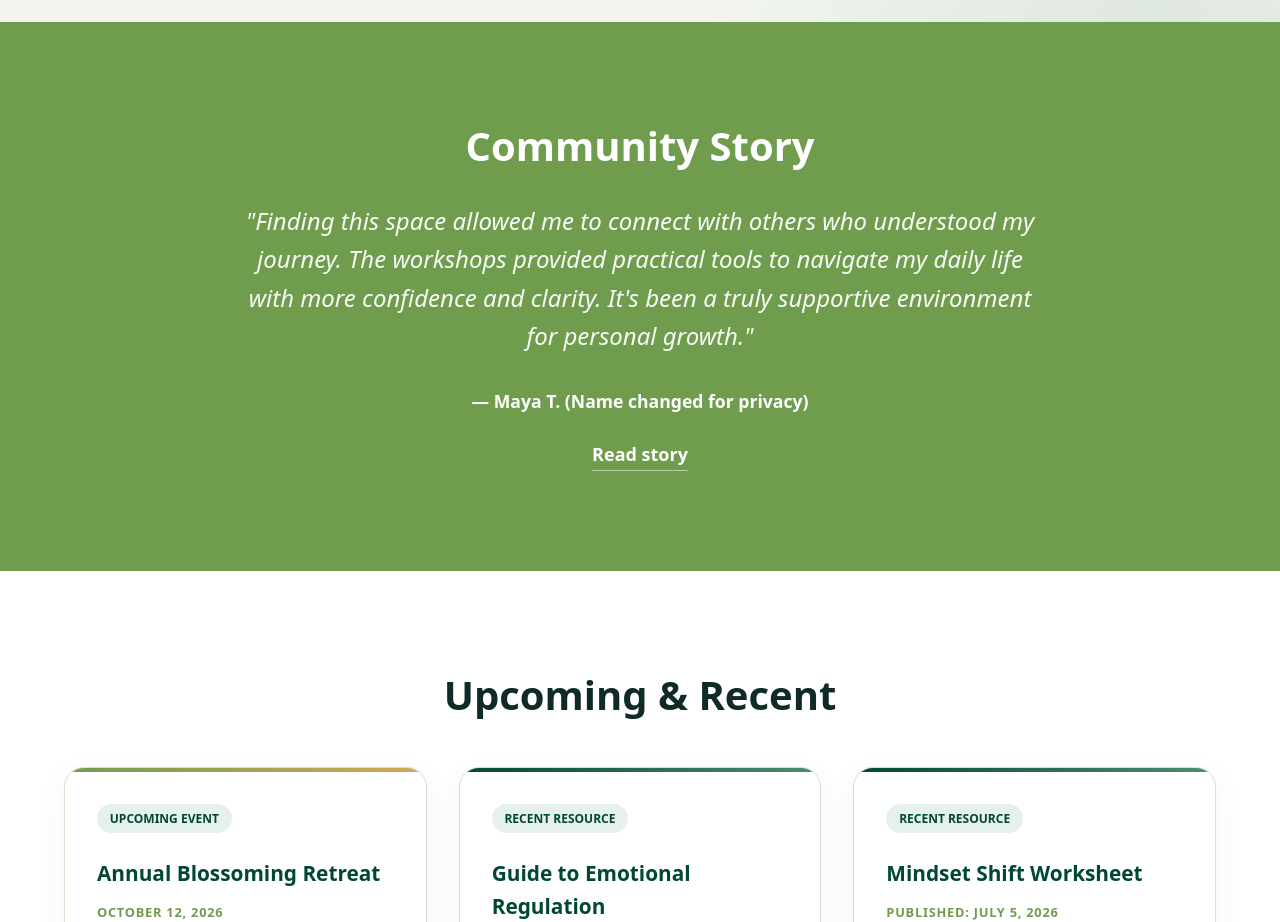
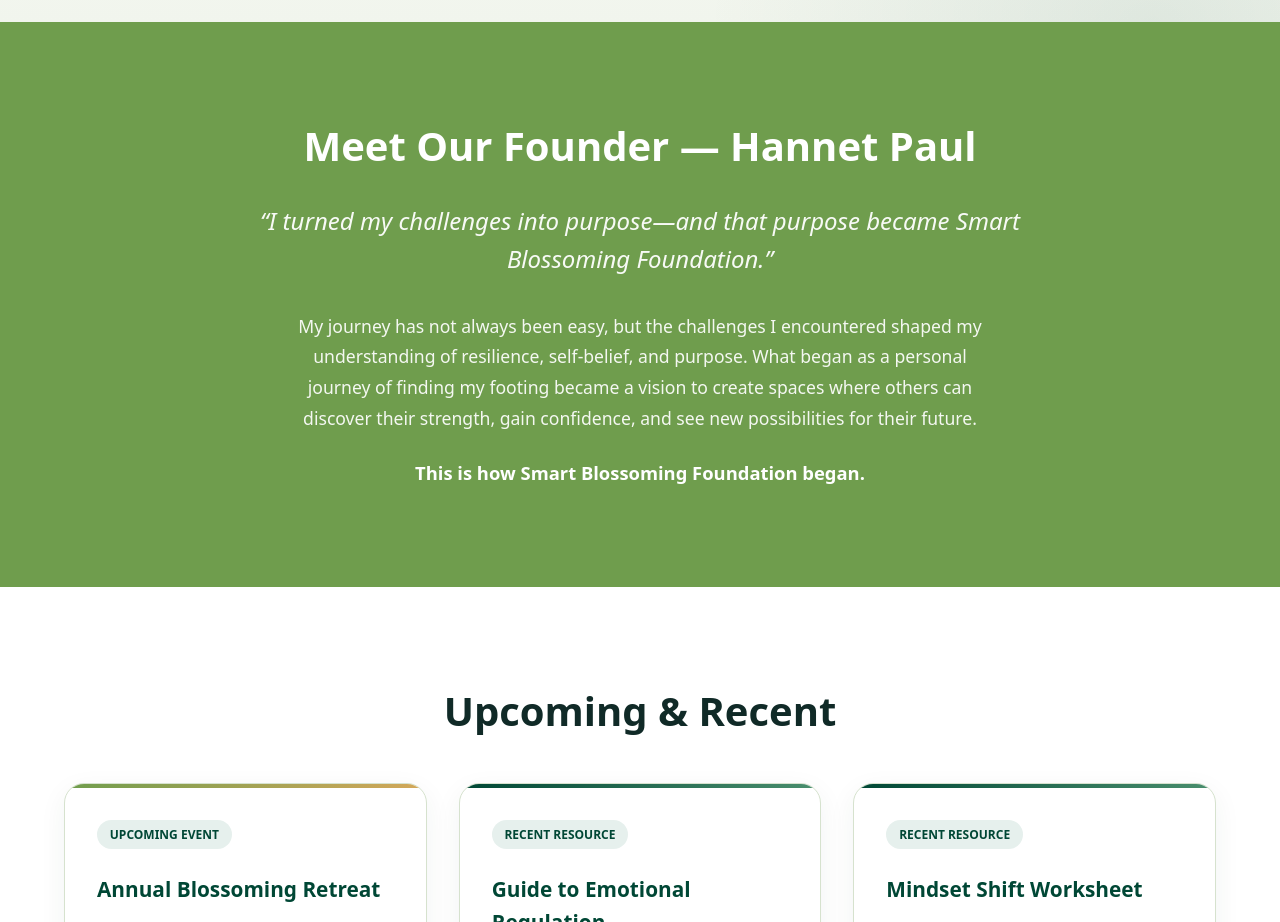
Before and after one commit to Nevy11/sbf-web, a React (Vite) app: page / in a window 1280 px wide. Shown: the part 4440-5362 px from the top of the page. Built offline with nearby package versions, Linux system fonts and the light colour scheme; no server answers.

Commit message:
update founder intro

```diff
--- a/src/App.css
+++ b/src/App.css
@@ -1737,6 +1737,21 @@
   margin-bottom: 1.5rem;
 }
 
+.founder-description {
+  font-size: 1.1rem;
+  line-height: 1.75;
+  color: rgba(255, 255, 255, 0.92);
+  margin: 0 auto 1.5rem;
+  max-width: 720px;
+}
+
+.founder-closing {
+  font-size: 1.15rem;
+  font-weight: 700;
+  color: #ffffff;
+  margin: 0;
+}
+
 .text-link {
   color: #FFFFFF;
   text-decoration: none;
--- a/src/pages/LandingPage.tsx
+++ b/src/pages/LandingPage.tsx
@@ -424,16 +424,21 @@ export const LandingPage: React.FC = () => {
         </div>
       </section>
 
-      {/* Community Story Section */}
-      <section className="community-story-section">
+      {/* Founder Section */}
+      <section className="community-story-section founder-section" aria-labelledby="founder-heading">
         <div className="container">
           <div className="story-card">
-            <h2 className="section-title">Community Story</h2>
+            <h2 id="founder-heading" className="section-title">Meet Our Founder — Hannet Paul</h2>
             <blockquote className="story-quote">
-              "Finding this space allowed me to connect with others who understood my journey. The workshops provided practical tools to navigate my daily life with more confidence and clarity. It's been a truly supportive environment for personal growth."
+              &ldquo;I turned my challenges into purpose&mdash;and that purpose became Smart Blossoming Foundation.&rdquo;
             </blockquote>
-            <div className="story-author">— Maya T. (Name changed for privacy)</div>
-            <a href="#read-more" className="text-link">Read story</a>
+            <p className="founder-description">
+              My journey has not always been easy, but the challenges I encountered shaped my understanding
+              of resilience, self-belief, and purpose. What began as a personal journey of finding my footing
+              became a vision to create spaces where others can discover their strength, gain confidence, and
+              see new possibilities for their future.
+            </p>
+            <p className="founder-closing">This is how Smart Blossoming Foundation began.</p>
           </div>
         </div>
       </section>
```
